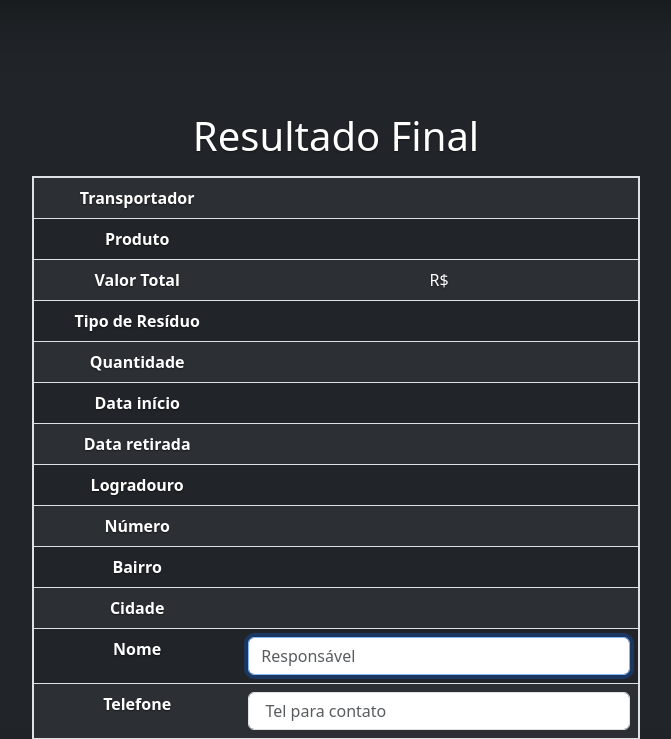
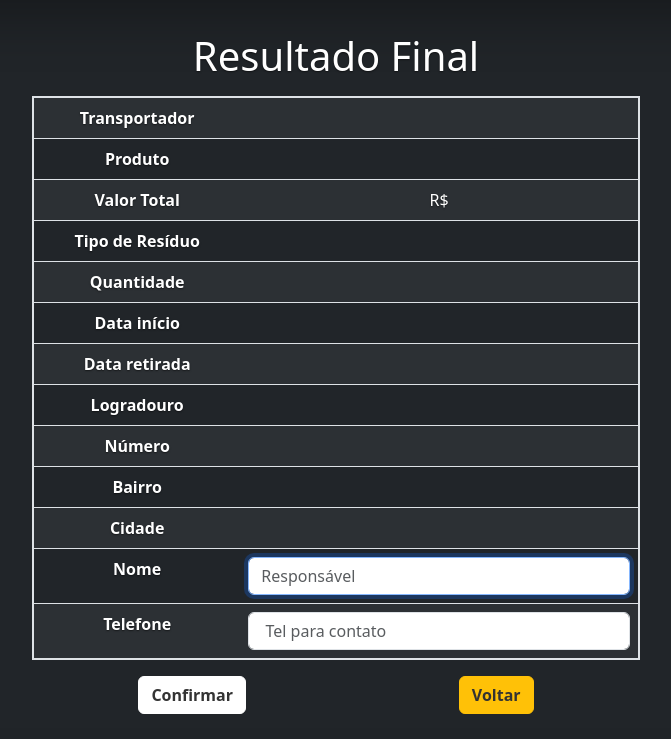
Before and after one commit to andreportol/app_cacambas, a Django app: template core/templates/confirmar_pedido.html in a window 1280 px wide. Shown: the top 739 px of the page, without its empty margins (304-975 px from the left). Run offline with Django 5.2, Linux system fonts and the light colour scheme; the template is opened without the code that fills it, so the values that code supplies are empty.

Commit message:
Template com margem e padding muito grande.

```diff
--- a/core/templates/confirmar_pedido.html
+++ b/core/templates/confirmar_pedido.html
@@ -2,7 +2,7 @@
 
 {% block content %}
   <body class="border border-2 border-white rounded">
-    <h1 class="pt-5 mt-5 pb-2">Resultado Final</h1>
+    <h1 class="mt-3 pb-2">Resultado Final</h1>
     <table class="table table-dark border border-2 table-striped">
       <tbody>
         <tr>
```
